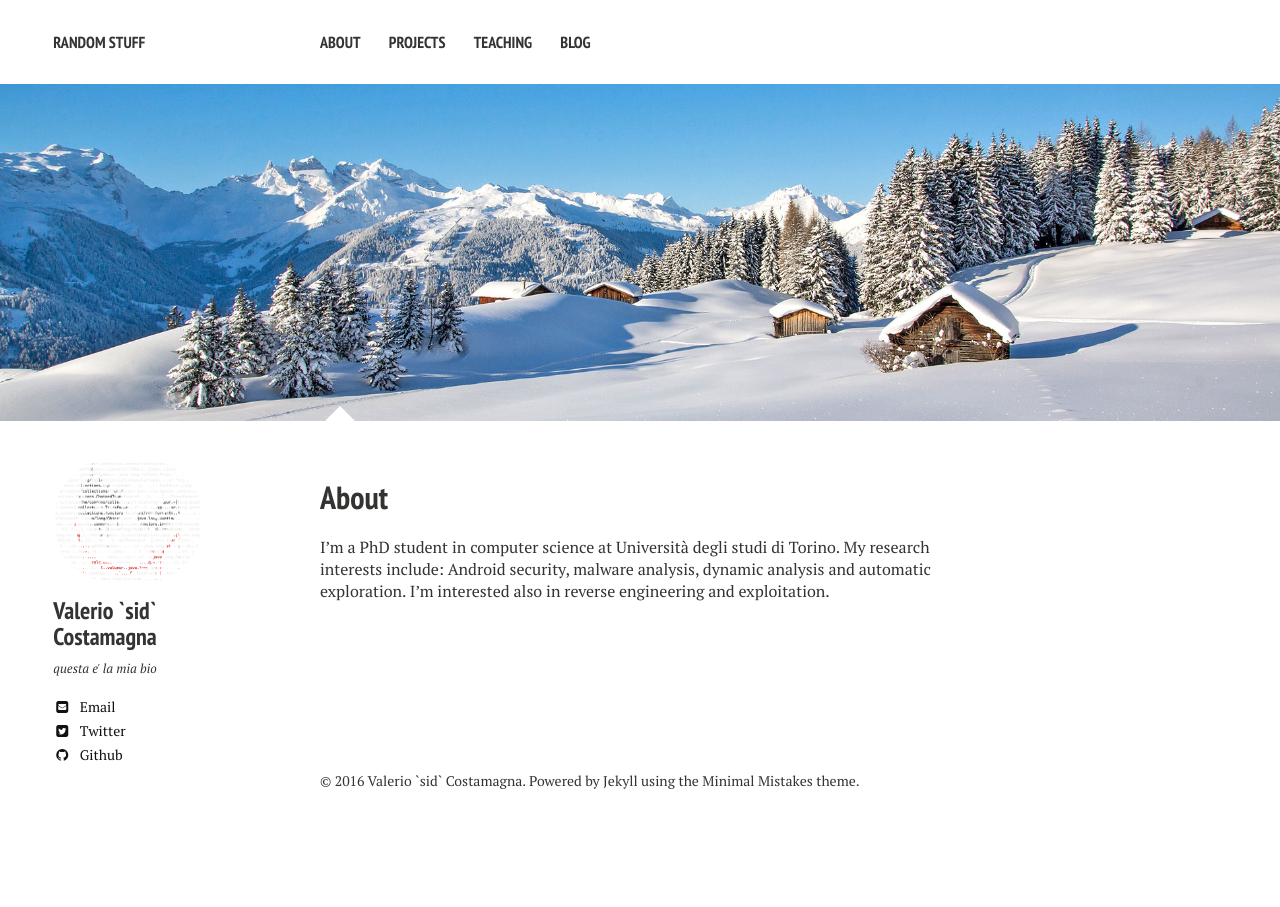
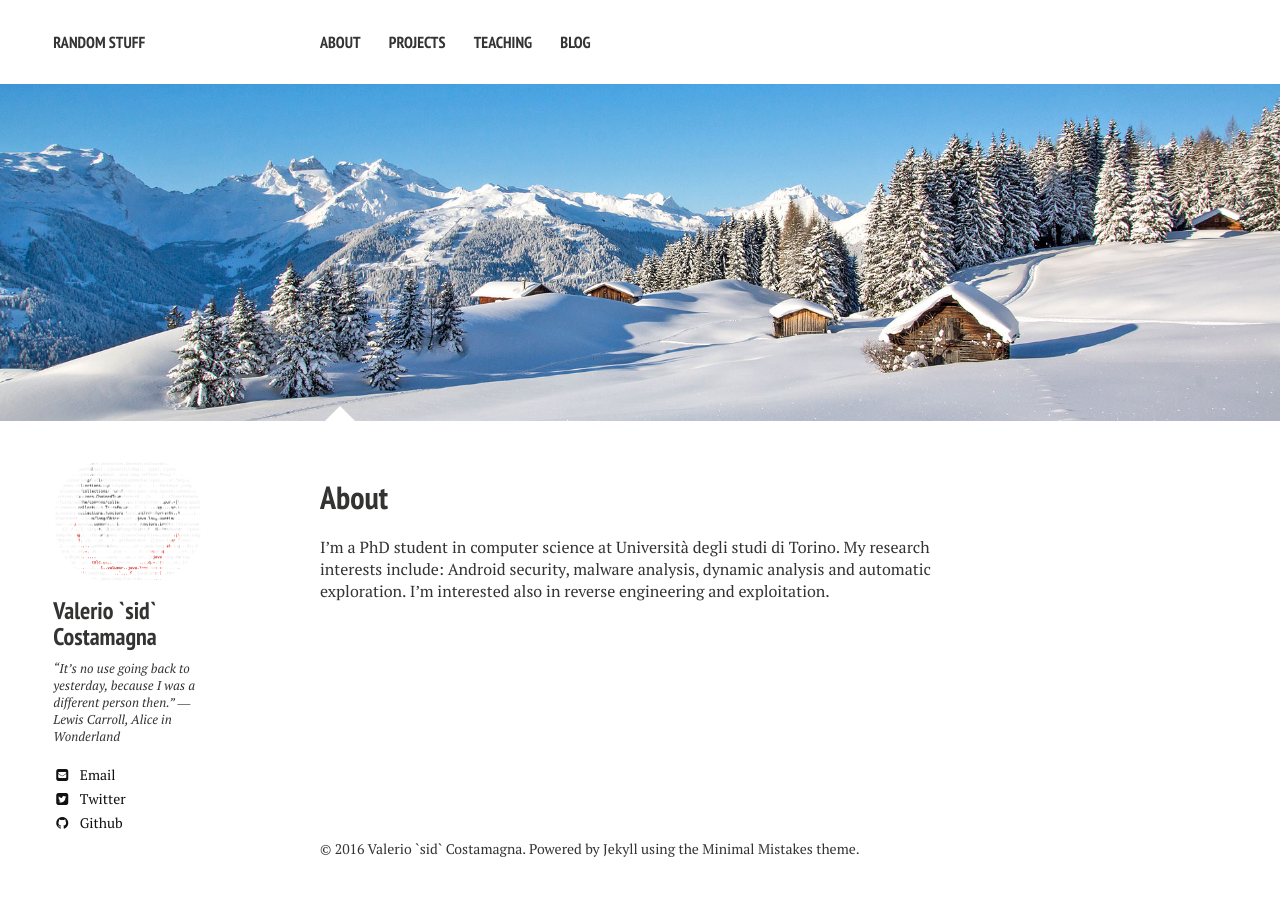
Before and after one commit to vaioco/vaioco.github.io, a Jekyll site: the page built from index.md, in a window 1280 px wide. Built offline with Jekyll 4.4.1, drawn with Linux system fonts in a browser that asks for light colours; nearby versions of some CDN libraries; some web fonts are replaced.

Commit message:
author bio

```diff
--- a/_config.yml
+++ b/_config.yml
@@ -29,8 +29,8 @@ kramdown:
 owner:
   name: Valerio `sid` Costamagna
   avatar: ysoserial.png
-  bio: "questa e' la mia bio"
   email: "valerio.costamagna.AT.di.unito.it"
+  bio: “It’s no use going back to yesterday, because I was a different person then.” ― Lewis Carroll, Alice in Wonderland
   twitter: "vaio_co"
   github: "vaioco"
 
```
